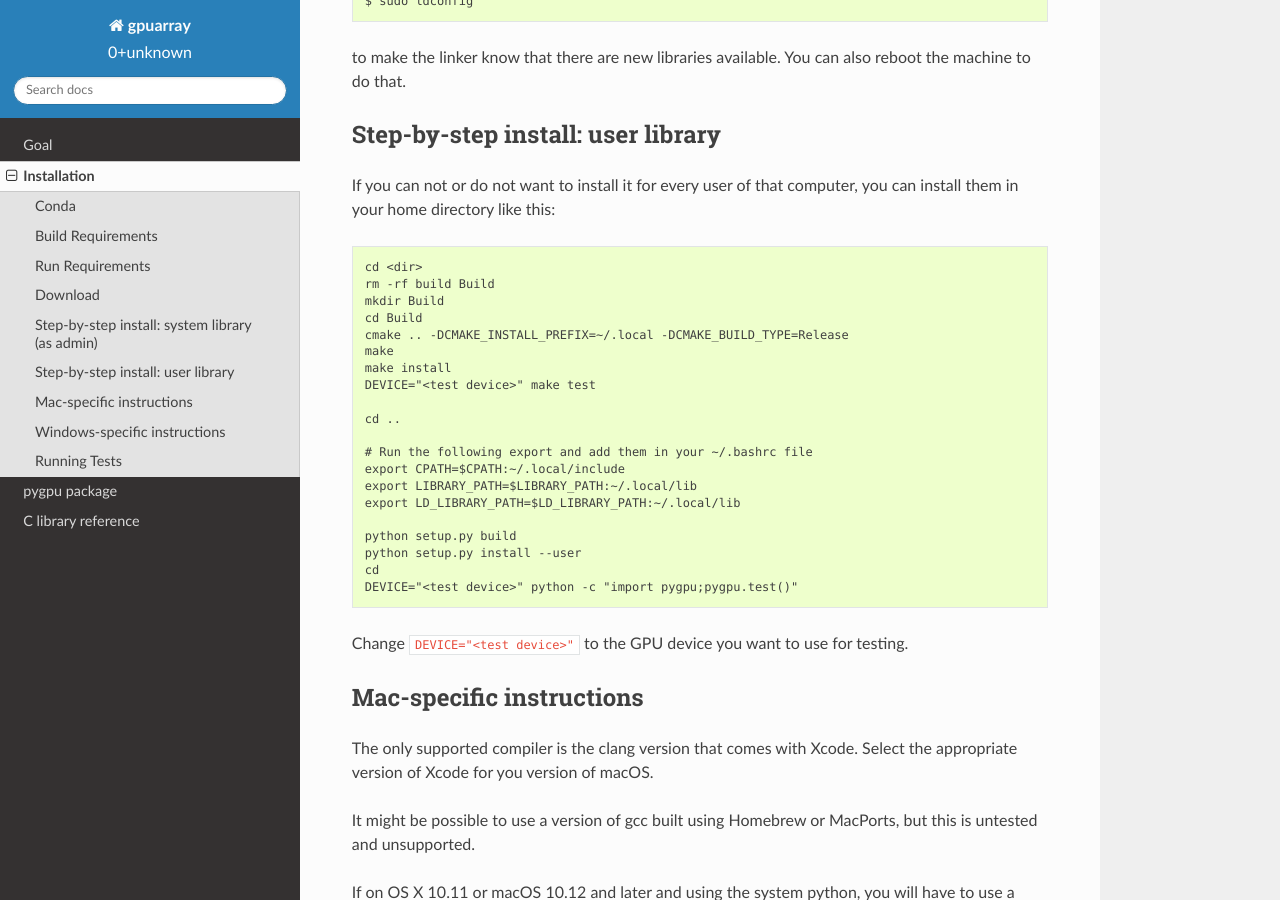
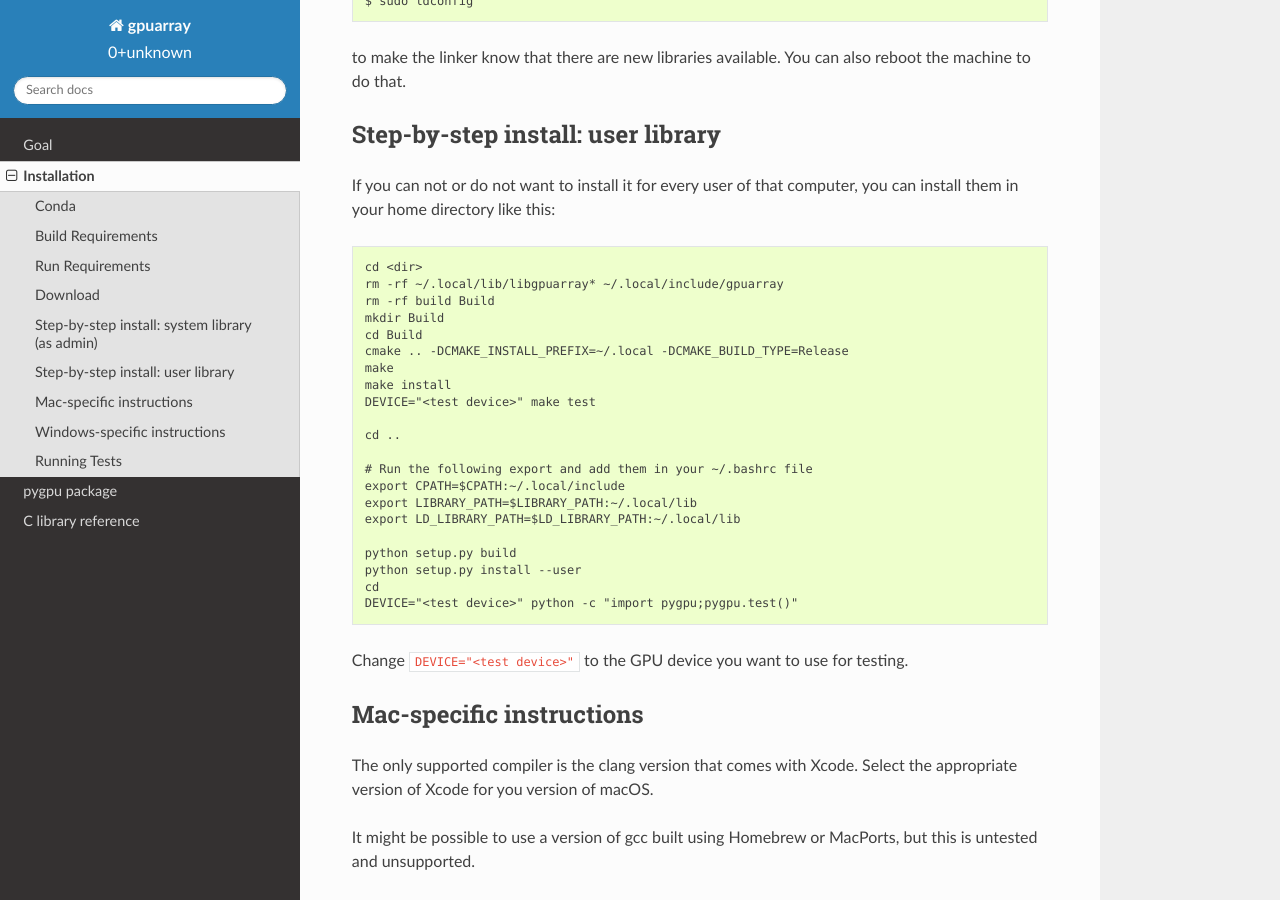
Before and after one commit to Theano/libgpuarray, a Sphinx documentation site: the page built from doc/installation.rst, in a window 1280 px wide and 900 px high, scrolled down 2378 px. Built offline with Sphinx 7.4.7 and the Read the Docs theme 2.0.0, drawn with Linux system fonts in a browser that asks for light colours.

Commit message:
Force a complete clear of old installation.

```diff
--- a/doc/installation.rst
+++ b/doc/installation.rst
@@ -123,6 +123,7 @@ computer, you can install them in your home directory like this:
 ::
 
   cd <dir>
+  rm -rf ~/.local/lib/libgpuarray* ~/.local/include/gpuarray
   rm -rf build Build
   mkdir Build
   cd Build
```
